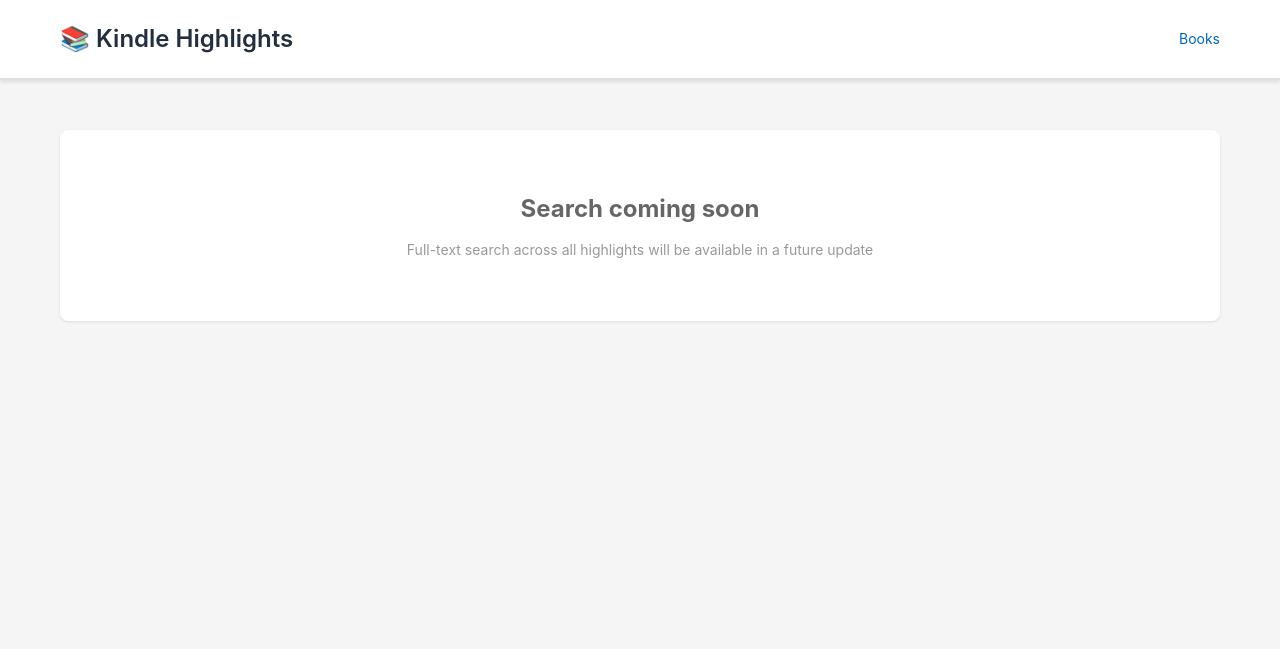
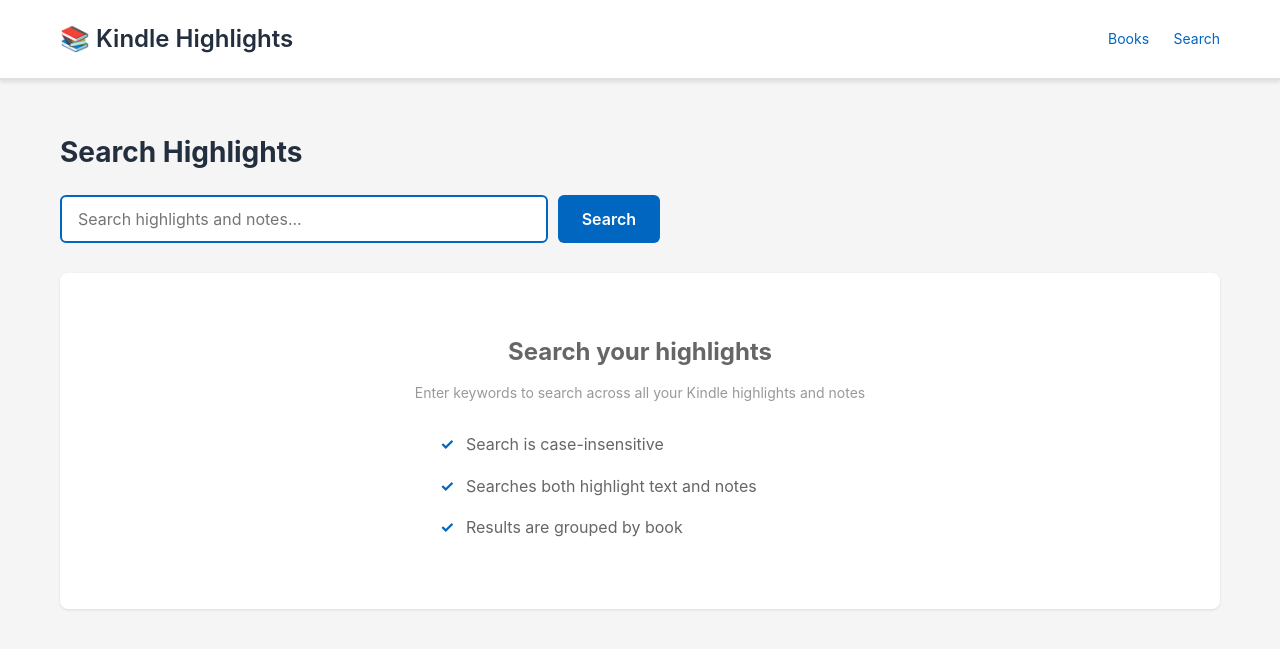
Before and after one commit to nindalf/kindle-highlight-sync, a Flask app: page /search in a window 1280 px wide. Shown: the top 649 px of the page. Run offline with Flask 3, Linux system fonts and the light colour scheme.

Commit message:
Implement the search feature

```diff
--- a/src/kindle_sync/templates/web/base.html
+++ b/src/kindle_sync/templates/web/base.html
@@ -1,8 +1,8 @@
-<!DOCTYPE html>
+<!doctype html>
 <html lang="en">
     <head>
-    <meta charset="UTF-8">
-    <meta name="viewport" content="width=device-width, initial-scale=1.0">
+        <meta charset="UTF-8" />
+        <meta name="viewport" content="width=device-width, initial-scale=1.0" />
         <title>{% block title %}Kindle Highlights{% endblock %}</title>
         <style>
             * {
@@ -12,7 +12,9 @@
             }
 
             body {
-            font-family: -apple-system, BlinkMacSystemFont, "Segoe UI", Roboto, "Helvetica Neue", Arial, sans-serif;
+                font-family:
+                    -apple-system, BlinkMacSystemFont, "Segoe UI", Roboto,
+                    "Helvetica Neue", Arial, sans-serif;
                 line-height: 1.6;
                 color: #333;
                 background: #f5f5f5;
@@ -28,7 +30,7 @@
                 background: #fff;
                 border-bottom: 2px solid #e0e0e0;
                 margin-bottom: 30px;
-            box-shadow: 0 2px 4px rgba(0,0,0,0.1);
+                box-shadow: 0 2px 4px rgba(0, 0, 0, 0.1);
             }
 
             header .container {
@@ -60,7 +62,7 @@
                 padding: 20px;
                 border-radius: 8px;
                 margin-bottom: 30px;
-            box-shadow: 0 1px 3px rgba(0,0,0,0.1);
+                box-shadow: 0 1px 3px rgba(0, 0, 0, 0.1);
             }
 
             .stats p {
@@ -79,7 +81,7 @@
                 background: #fff;
                 border-radius: 8px;
                 padding: 20px;
-            box-shadow: 0 1px 3px rgba(0,0,0,0.1);
+                box-shadow: 0 1px 3px rgba(0, 0, 0, 0.1);
                 transition: box-shadow 0.2s;
                 text-decoration: none;
                 color: inherit;
@@ -87,7 +89,7 @@
             }
 
             .book-card:hover {
-            box-shadow: 0 4px 8px rgba(0,0,0,0.15);
+                box-shadow: 0 4px 8px rgba(0, 0, 0, 0.15);
             }
 
             .book-title {
@@ -127,7 +129,7 @@
                 border-radius: 8px;
                 padding: 20px;
                 margin-bottom: 20px;
-            box-shadow: 0 1px 3px rgba(0,0,0,0.1);
+                box-shadow: 0 1px 3px rgba(0, 0, 0, 0.1);
                 border-left: 4px solid #ff9900;
             }
 
@@ -195,7 +197,7 @@
                 border-radius: 8px;
                 padding: 30px;
                 margin-bottom: 30px;
-            box-shadow: 0 1px 3px rgba(0,0,0,0.1);
+                box-shadow: 0 1px 3px rgba(0, 0, 0, 0.1);
             }
 
             .book-header h2 {
@@ -222,7 +224,7 @@
                 padding: 60px 20px;
                 background: #fff;
                 border-radius: 8px;
-            box-shadow: 0 1px 3px rgba(0,0,0,0.1);
+                box-shadow: 0 1px 3px rgba(0, 0, 0, 0.1);
             }
 
             .empty-state h2 {
@@ -244,13 +246,11 @@
                 <h1>📚 Kindle Highlights</h1>
                 <nav>
                     <a href="/">Books</a>
-                <!-- Future: <a href="/search">Search</a> -->
+                    <a href="/search">Search</a>
                 </nav>
             </div>
         </header>
 
-    <div class="container">
-        {% block content %}{% endblock %}
-    </div>
+        <div class="container">{% block content %}{% endblock %}</div>
     </body>
 </html>
--- a/src/kindle_sync/templates/web/search.html
+++ b/src/kindle_sync/templates/web/search.html
@@ -1,10 +1,220 @@
-{% extends "base.html" %}
+{% extends "base.html" %} {% block title %}{% if query %}Search: {{ query }}{%
+else %}Search Highlights{% endif %}{% endblock %} {% block content %}
+<div class="search-header">
+    <h2>Search Highlights</h2>
+    <form method="get" action="/search" class="search-form">
+        <input
+            type="text"
+            name="q"
+            value="{{ query }}"
+            placeholder="Search highlights and notes..."
+            class="search-input"
+            autofocus
+        />
+        <button type="submit" class="search-button">Search</button>
+    </form>
+</div>
 
-{% block title %}Search Highlights{% endblock %}
+{% if query %} {% if results %}
+<div class="search-stats">
+    <p>
+        Found <strong>{{ total_results }}</strong> highlight(s) matching "{{
+        query }}"
+    </p>
+</div>
 
-{% block content %}
+{% for item in results %}
+<div class="book-section">
+    <div class="book-section-header">
+        <h3><a href="/book/{{ item.book.asin }}">{{ item.book.title }}</a></h3>
+        <span class="book-author">by {{ item.book.author }}</span>
+        <span class="result-count">{{ item.highlights|length }} result(s)</span>
+    </div>
+
+    {% for highlight in item.highlights %}
+    <div class="highlight {{ color_class(highlight.color) }}">
+        <div class="highlight-text">{{ highlight.text }}</div>
+
+        {% if highlight.note %}
+        <div class="highlight-note">Note: {{ highlight.note }}</div>
+        {% endif %}
+
+        <div class="highlight-meta">
+            <span>
+                {% if highlight.page %} Page {{ highlight.page }} {% endif %} {%
+                if highlight.location %} · Location {{ highlight.location }} {%
+                endif %}
+            </span>
+            <span>
+                <a href="/book/{{ item.book.asin }}" class="view-book-link"
+                    >View book →</a
+                >
+            </span>
+        </div>
+    </div>
+    {% endfor %}
+</div>
+{% endfor %} {% else %}
 <div class="empty-state">
-    <h2>Search coming soon</h2>
-    <p>Full-text search across all highlights will be available in a future update</p>
+    <h2>No results found</h2>
+    <p>No highlights or notes match "{{ query }}"</p>
+    <p class="search-tip">Try different keywords or check your spelling</p>
 </div>
+{% endif %} {% else %}
+<div class="empty-state">
+    <h2>Search your highlights</h2>
+    <p>Enter keywords to search across all your Kindle highlights and notes</p>
+    <ul class="search-tips">
+        <li>Search is case-insensitive</li>
+        <li>Searches both highlight text and notes</li>
+        <li>Results are grouped by book</li>
+    </ul>
+</div>
+{% endif %}
+
+<style>
+    .search-header {
+        margin-bottom: 30px;
+    }
+
+    .search-header h2 {
+        font-size: 28px;
+        margin-bottom: 20px;
+        color: #232f3e;
+    }
+
+    .search-form {
+        display: flex;
+        gap: 10px;
+        max-width: 600px;
+    }
+
+    .search-input {
+        flex: 1;
+        padding: 12px 16px;
+        font-size: 16px;
+        border: 2px solid #e0e0e0;
+        border-radius: 6px;
+        font-family: inherit;
+    }
+
+    .search-input:focus {
+        outline: none;
+        border-color: #0066c0;
+    }
+
+    .search-button {
+        padding: 12px 24px;
+        background: #0066c0;
+        color: white;
+        border: none;
+        border-radius: 6px;
+        font-size: 16px;
+        font-weight: 600;
+        cursor: pointer;
+        font-family: inherit;
+    }
+
+    .search-button:hover {
+        background: #0052a3;
+    }
+
+    .search-stats {
+        background: #f0f8ff;
+        padding: 12px 16px;
+        border-radius: 6px;
+        margin-bottom: 24px;
+    }
+
+    .search-stats p {
+        margin: 0;
+        color: #555;
+        font-size: 14px;
+    }
+
+    .book-section {
+        background: #fff;
+        border-radius: 8px;
+        padding: 24px;
+        margin-bottom: 24px;
+        box-shadow: 0 1px 3px rgba(0, 0, 0, 0.1);
+    }
+
+    .book-section-header {
+        margin-bottom: 20px;
+        padding-bottom: 16px;
+        border-bottom: 2px solid #e0e0e0;
+    }
+
+    .book-section-header h3 {
+        font-size: 22px;
+        margin: 0 0 8px 0;
+    }
+
+    .book-section-header h3 a {
+        color: #232f3e;
+        text-decoration: none;
+    }
+
+    .book-section-header h3 a:hover {
+        color: #0066c0;
+    }
+
+    .book-section-header .book-author {
+        color: #666;
+        font-size: 16px;
+        margin-right: 16px;
+    }
+
+    .book-section-header .result-count {
+        color: #999;
+        font-size: 14px;
+    }
+
+    .book-section .highlight {
+        margin-bottom: 16px;
+    }
+
+    .book-section .highlight:last-child {
+        margin-bottom: 0;
+    }
+
+    .view-book-link {
+        color: #0066c0;
+        text-decoration: none;
+        font-size: 12px;
+    }
+
+    .view-book-link:hover {
+        text-decoration: underline;
+    }
+
+    .search-tips {
+        list-style: none;
+        padding: 0;
+        margin: 20px 0 0 0;
+        text-align: left;
+        max-width: 400px;
+        margin-left: auto;
+        margin-right: auto;
+    }
+
+    .search-tips li {
+        padding: 8px 0;
+        color: #666;
+    }
+
+    .search-tips li:before {
+        content: "✓ ";
+        color: #0066c0;
+        font-weight: bold;
+        margin-right: 8px;
+    }
+
+    .search-tip {
+        color: #999;
+        font-size: 14px;
+        margin-top: 8px;
+    }
+</style>
 {% endblock %}
--- a/src/kindle_sync/web.py
+++ b/src/kindle_sync/web.py
@@ -3,7 +3,7 @@
 from datetime import datetime
 from pathlib import Path
 
-from flask import Flask, render_template, abort, g
+from flask import Flask, render_template, abort, g, request
 
 from kindle_sync.database import DatabaseManager
 from kindle_sync.models import HighlightColor
@@ -136,9 +136,39 @@
 
     @app.route("/search")
     def search():
-        """Search highlights (future feature)."""
-        # TODO: Implement search functionality
-        return render_template("search.html")
+        """Search highlights across all books."""
+        query = request.args.get("q", "").strip()
+        book_filter = request.args.get("book", "").strip()
+
+        if not query:
+            # Show empty search page
+            return render_template("search.html", query="", results=None)
+
+        db = get_db()
+
+        # Search with optional book filter
+        results = db.search_highlights(
+            query,
+            book_asin=book_filter if book_filter else None
+        )
+
+        # Group results by book for better display
+        books_results = {}
+        for highlight, book in results:
+            if book.asin not in books_results:
+                books_results[book.asin] = {
+                    "book": book,
+                    "highlights": []
+                }
+            books_results[book.asin]["highlights"].append(highlight)
+
+        return render_template(
+            "search.html",
+            query=query,
+            results=list(books_results.values()),
+            total_results=len(results),
+            book_filter=book_filter
+        )
 
     return app
 
```
Also changed, not shown: src/kindle_sync/database.py (+80 -0 lines), tests/test_database.py (+128 -0 lines), tests/test_web.py (+50 -3 lines). Lines whose indentation alone changed are shown as unchanged.
